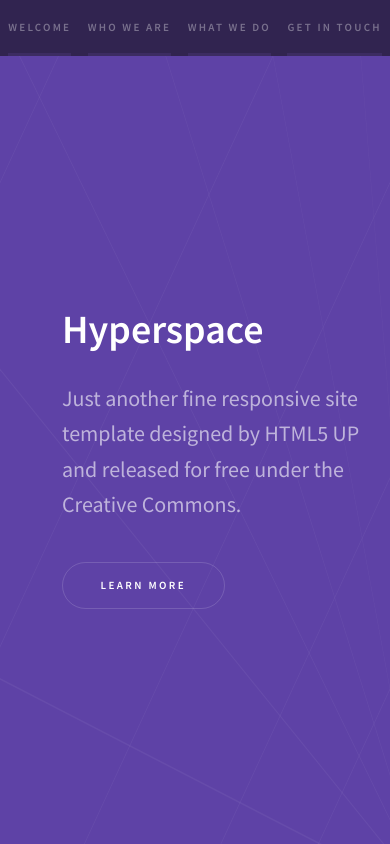
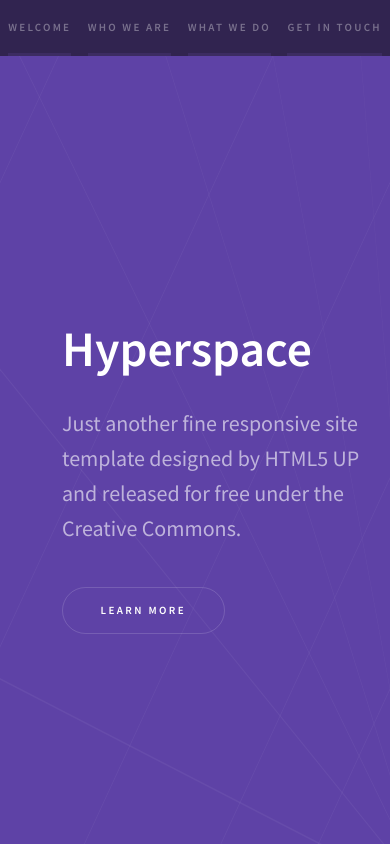
Before and after one commit to JaysonJoseph10/Hyperspace, a website: page index.html in a window 390 px wide. Shown: the top 844 px of the page. Drawn offline with Linux system fonts and the light colour scheme.

Commit message:
Made responsive changes to the landing section

```diff
--- a/scss/style.scss
+++ b/scss/style.scss
@@ -1003,7 +1003,11 @@
 
     #landing {
       h1 {
-        font-size: 2.5rem;
+        font-size: 3.1rem;
+        margin-top: 57px;
+      }
+      p {
+        max-width: 100%;
       }
     }
   }
```
Also changed, not shown: css/style.css.
